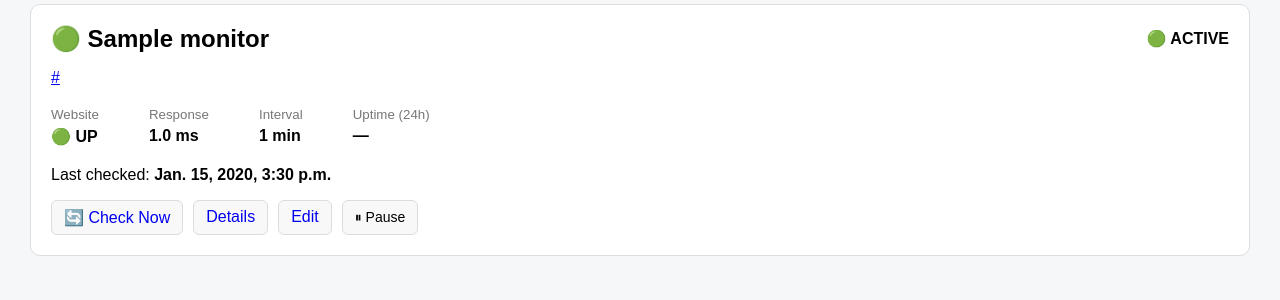
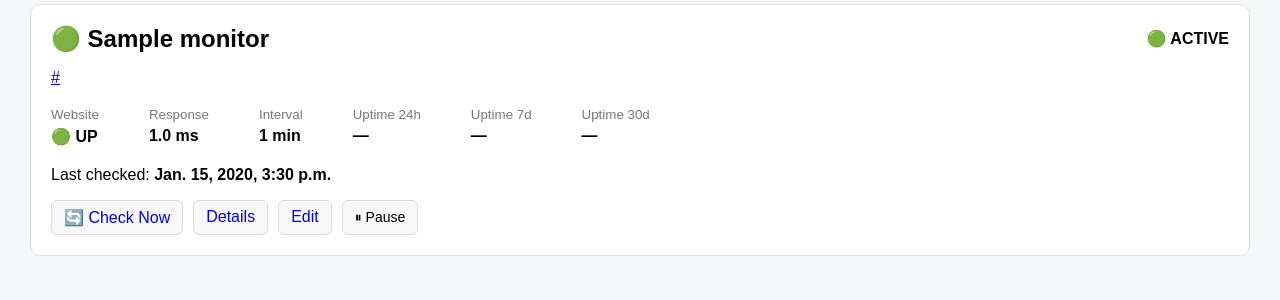
Before and after one commit to Solanki777/Pingger, a Django app: page /monitors/ in a window 1280 px wide. Shown: the part 317-617 px from the top of the page. Run offline with Django 5.2, Linux system fonts and the light colour scheme; tables that the repository leaves empty hold one stand-in row (values such as "Sample post"); parts of the project's set-up code (start-up, migrations or seed data) failed here and were passed over.

Commit message:
7 and 30 days of uptime is added

```diff
--- a/monitor/templates/monitor_list.html
+++ b/monitor/templates/monitor_list.html
@@ -330,25 +330,40 @@
 
                     </div>
                     <div>
-
-                        <small>Uptime (24h)</small>
+                        <small>Uptime 24h</small>
 
                         {% if monitor.uptime_24h is not None %}
-
                             <strong>
                                 {{ monitor.uptime_24h }}%
                             </strong>
-
                         {% else %}
-
-                            <strong>
-                                —
-                            </strong>
-
+                            <strong>—</strong>
                         {% endif %}
-
                     </div>
 
+                    <div>
+                        <small>Uptime 7d</small>
+
+                        {% if monitor.uptime_7d is not None %}
+                            <strong>
+                                {{ monitor.uptime_7d }}%
+                            </strong>
+                        {% else %}
+                            <strong>—</strong>
+                        {% endif %}
+                    </div>
+
+                    <div>
+                        <small>Uptime 30d</small>
+
+                        {% if monitor.uptime_30d is not None %}
+                            <strong>
+                                {{ monitor.uptime_30d }}%
+                            </strong>
+                        {% else %}
+                            <strong>—</strong>
+                        {% endif %}
+                    </div>
                 </div>
 
 
--- a/monitor/views.py
+++ b/monitor/views.py
@@ -210,15 +210,28 @@ def monitor_list(request):
 
     monitors = Monitor.objects.all()
 
+
     for monitor in monitors:
+
         monitor.latest_check = monitor.health_checks.order_by(
             "-checked_at"
         ).first()
 
         monitor.uptime_24h = calculate_uptime(
-        monitor,
-        hours=24
-    )
+            monitor,
+            hours=24
+        )
+
+        monitor.uptime_7d = calculate_uptime(
+            monitor,
+            hours=24 * 7
+        )
+
+        monitor.uptime_30d = calculate_uptime(
+            monitor,
+            hours=24 * 30
+        )
+
 
     total_monitors = monitors.count()
 
```
